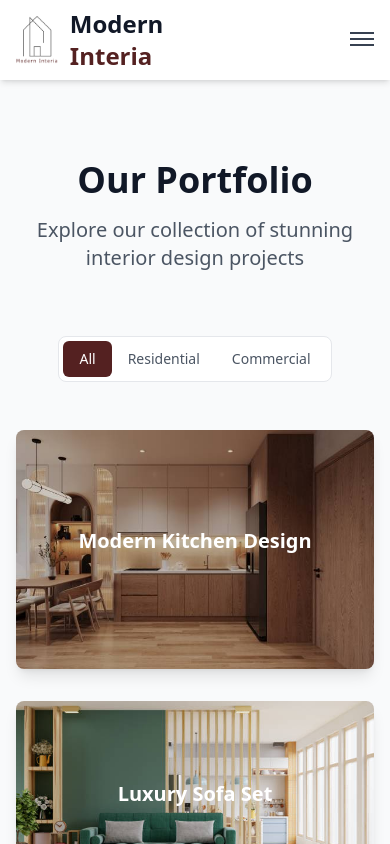
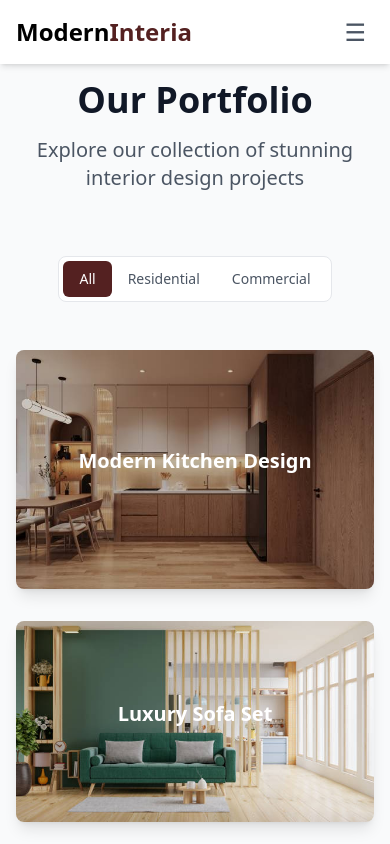
Before and after one commit to 18-sumit/Modern_Interia, a React (Vite) app: page /art-gallery in a window 390 px wide. Shown: the top 844 px of the page. Built offline with nearby package versions, Linux system fonts and the light colour scheme.

Commit message:
responsiveness done

```diff
--- a/src/Pages/ArtGallery.jsx
+++ b/src/Pages/ArtGallery.jsx
@@ -2,7 +2,7 @@ import { motion } from "framer-motion";
 import { useState } from "react";
 import PropTypes from 'prop-types';
 import { assets } from "../assets/assests";
-
+import { Link } from "react-router-dom";
 const projects = [
     {
         id: 1,
@@ -158,9 +158,14 @@ const ArtGallery = () => {
                     <p className="text-xl text-gray-600 mb-8 max-w-2xl mx-auto">
                         Let&apos;s create something extraordinary together
                     </p>
+                    {/* <button className="bg-secondary text-white px-8 py-3 rounded-full font-medium hover:bg-secondary/90 transition-colors duration-200 shadow-md hover:shadow-lg">
+                        Schedule a Consultation
+                    </button> */}
+                    <Link to = "/contact">
                     <button className="bg-secondary text-white px-8 py-3 rounded-full font-medium hover:bg-secondary/90 transition-colors duration-200 shadow-md hover:shadow-lg">
                         Schedule a Consultation
                     </button>
+                    </Link>
                 </motion.div>
             </div>
         </div>
--- a/src/Pages/Services.jsx
+++ b/src/Pages/Services.jsx
@@ -83,15 +83,19 @@ const Services = () => {
 
             {/* Services Grid */}
             <div className="max-w-7xl mx-auto px-4 sm:px-6 lg:px-8">
-                <div className="grid grid-cols-1 md:grid-cols-2 lg:grid-cols-3 gap-8">
+                <div className="grid grid-cols-1 sm:grid-cols-2 lg:grid-cols-3 gap-6 sm:gap-8 lg:gap-10">
                     {services.map((service, index) => (
-                        <ServiceCard
+                        <motion.div
                             key={service.title}
-                            title={service.title}
-                            description={service.description}
-                            icon={service.icon}
-                            index={index}
-                        />
+                            className="bg-white p-4 sm:p-6 lg:p-8 rounded-2xl shadow-lg"
+                        >
+                            <ServiceCard
+                                title={service.title}
+                                description={service.description}
+                                icon={service.icon}
+                                index={index}
+                            />
+                        </motion.div>
                     ))}
                 </div>
             </div>
--- a/src/components/Header.jsx
+++ b/src/components/Header.jsx
@@ -1,47 +1,33 @@
 import { useState } from "react";
 import { Link, NavLink } from "react-router-dom";
-import { assets } from "../assets/assests";
 
 const Header = () => {
     // State to toggle mobile menu visibility
-    const [isMenuOpen, setIsMenuOpen] = useState(false);
-
-    // Function to toggle the mobile menu
-    const toggleMenu = () => setIsMenuOpen(!isMenuOpen);
+    const [isOpen, setIsOpen] = useState(false);
 
     return (
-        <nav className="bg-white shadow-md sticky top-0 z-50">
-            <div className="max-w-7xl mx-auto px-4 sm:px-6 lg:px-8">
-                <div className="flex justify-between items-center h-20">
-                    {/* Logo Section */}
+        <header className="bg-white shadow-md fixed w-full top-0 z-50">
+            <nav className="max-w-7xl mx-auto px-4 sm:px-6 lg:px-8">
+                <div className="flex justify-between items-center h-16">
+                    {/* Logo */}
                     <div className="flex-shrink-0">
-                        <Link to="/" className="flex items-center space-x-2">
-                            <img
-                                src={assets.Logo}
-                                alt="Modern Interia Logo"
-                                className="h-12 w-auto"
-                            />
-                            <div className="text-2xl font-bold">
-                                <span className="text-gray-900">Modern</span>
-                                <span className="text-secondary block">Interia</span>
-                            </div>
+                        <Link to="/" className="text-2xl font-bold">
+                            <span>Modern</span>
+                            <span className="text-secondary">Interia</span>
                         </Link>
                     </div>
 
-                    {/* Mobile Hamburger Menu Button */}
+                    {/* Mobile Menu Button */}
                     <div className="md:hidden">
                         <button
-                            onClick={toggleMenu}
-                            aria-label="Toggle Navigation"
-                            className="text-gray-700 hover:text-gray-900 focus:outline-none"
+                            onClick={() => setIsOpen(!isOpen)}
+                            className="p-2 rounded-md text-gray-600 hover:text-gray-900 hover:bg-gray-100 focus:outline-none"
                         >
-                            <span className="block w-6 h-0.5 bg-gray-700 mb-1"></span>
-                            <span className="block w-6 h-0.5 bg-gray-700 mb-1"></span>
-                            <span className="block w-6 h-0.5 bg-gray-700"></span>
+                            <span className="text-2xl">{isOpen ? '✕' : '☰'}</span>
                         </button>
                     </div>
 
-                    {/* Menu Section (Desktop) */}
+                    {/* Desktop Navigation */}
                     <div className="hidden md:flex md:items-center md:space-x-8">
                         <NavLink
                             to="/"
@@ -98,36 +84,10 @@ const Header = () => {
                         </button>
                     </div>
                 </div>
-            </div>
 
-            {/* Mobile Menu Section */}
-            <div
-                className={`md:hidden ${
-                    isMenuOpen ? "block" : "hidden"
-                } absolute top-0 left-0 w-full bg-white shadow-lg`}
-            >
-                <div className="px-4 py-4">
-                    <div className="flex justify-between items-center">
-                        <div className="flex items-center space-x-2">
-                            <img
-                                src={assets.Logo}
-                                alt="Modern Interia Logo"
-                                className="h-10 w-auto"
-                            />
-                            <div className="text-xl font-bold text-gray-900">
-                                <span className="text-secondary">Menu</span>
-                            </div>
-                        </div>
-                        <button
-                            onClick={toggleMenu}
-                            aria-label="Close Menu"
-                            className="text-gray-700 hover:text-gray-900 focus:outline-none"
-                        >
-                            <span className="text-3xl">&times;</span>
-                        </button>
-                    </div>
-
-                    <div className="mt-6 space-y-4">
+                {/* Mobile Navigation */}
+                {isOpen && (
+                    <div className="md:hidden py-4 space-y-2">
                         <NavLink
                             to="/"
                             className={({ isActive }) =>
@@ -135,7 +95,7 @@ const Header = () => {
                                     isActive ? "text-secondary" : ""
                                 }`
                             }
-                            onClick={() => setIsMenuOpen(false)}
+                            onClick={() => setIsOpen(false)}
                         >
                             Home
                         </NavLink>
@@ -146,7 +106,7 @@ const Header = () => {
                                     isActive ? "text-secondary" : ""
                                 }`
                             }
-                            onClick={() => setIsMenuOpen(false)}
+                            onClick={() => setIsOpen(false)}
                         >
                             Services
                         </NavLink>
@@ -157,7 +117,7 @@ const Header = () => {
                                     isActive ? "text-secondary" : ""
                                 }`
                             }
-                            onClick={() => setIsMenuOpen(false)}
+                            onClick={() => setIsOpen(false)}
                         >
                             Art Gallery
                         </NavLink>
@@ -168,7 +128,7 @@ const Header = () => {
                                     isActive ? "text-secondary" : ""
                                 }`
                             }
-                            onClick={() => setIsMenuOpen(false)}
+                            onClick={() => setIsOpen(false)}
                         >
                             Contact
                         </NavLink>
@@ -176,9 +136,9 @@ const Header = () => {
                             Book a call
                         </button>
                     </div>
-                </div>
-            </div>
-        </nav>
+                )}
+            </nav>
+        </header>
     );
 };
 
--- a/src/components/Hero.jsx
+++ b/src/components/Hero.jsx
@@ -19,13 +19,13 @@ const Hero = () => {
 
             {/* Hero Content */}
             <div className="relative min-h-screen flex items-center">
-                <div className="max-w-7xl mx-auto px-4 sm:px-6 lg:px-8 py-32">
+                <div className="max-w-7xl mx-auto px-4 sm:px-6 lg:px-8 py-16 sm:py-24 lg:py-32">
                     <div className="max-w-3xl">
                         <motion.h1
                             initial={{ opacity: 0, y: 20 }}
                             animate={{ opacity: 1, y: 0 }}
                             transition={{ duration: 0.8 }}
-                            className="text-4xl sm:text-5xl md:text-6xl font-bold text-white mb-6 leading-tight"
+                            className="text-3xl sm:text-4xl md:text-5xl lg:text-6xl font-bold text-white mb-4 sm:mb-6 leading-tight"
                         >
                             Transform Your Space into a Masterpiece
                         </motion.h1>
@@ -33,7 +33,7 @@ const Hero = () => {
                             initial={{ opacity: 0, y: 20 }}
                             animate={{ opacity: 1, y: 0 }}
                             transition={{ duration: 0.8, delay: 0.2 }}
-                            className="text-xl text-gray-200 mb-8 max-w-2xl"
+                            className="text-base sm:text-lg md:text-xl text-gray-200 mb-6 sm:mb-8 max-w-2xl"
                         >
                             Discover the perfect blend of style and functionality with our expert interior design services. We create spaces that inspire and delight.
                         </motion.p>
```
Also changed, not shown: src/Pages/Contact.jsx (+6 -16 lines), src/components/Footer.jsx (+6 -6 lines).
